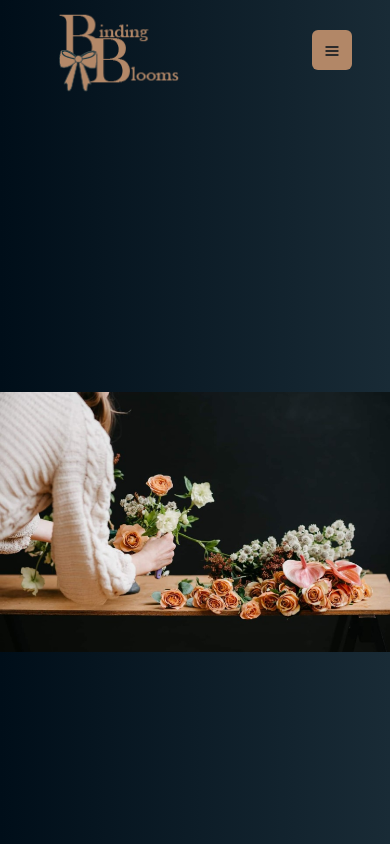
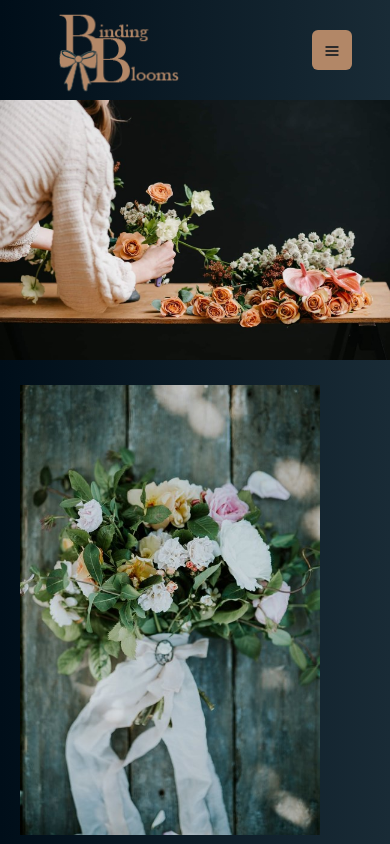
Before and after one commit to JennyWeij/BindingBlooms, a React (Vite) app: page / in a window 390 px wide. Shown: the top 844 px of the page. Built offline with nearby package versions, Linux system fonts and the light colour scheme.

Commit message:
startherobilden är responsiv

```diff
--- a/src/pages/StartPage.tsx
+++ b/src/pages/StartPage.tsx
@@ -20,11 +20,15 @@ function StartPage() {
       {/* Header och Herobild */}
       <HeaderBurgerMenu />
       <Box bg="linear-gradient(to right, #000E19, #192B36)">
-        <Box style={{ width: "100vw", height: "100vh" }}>
+        <Box style={{ width: "100vw", height: "100%" }}>
           <img
             src="/images/startsida1.jpg"
             alt="Background Image"
-            style={{ maxWidth: "100%", height: "100vh", objectFit: "contain" }}
+            style={{
+              width: "100vw",
+              height: "100%",
+              objectFit: "cover",
+            }}
           />
         </Box>
 
```
